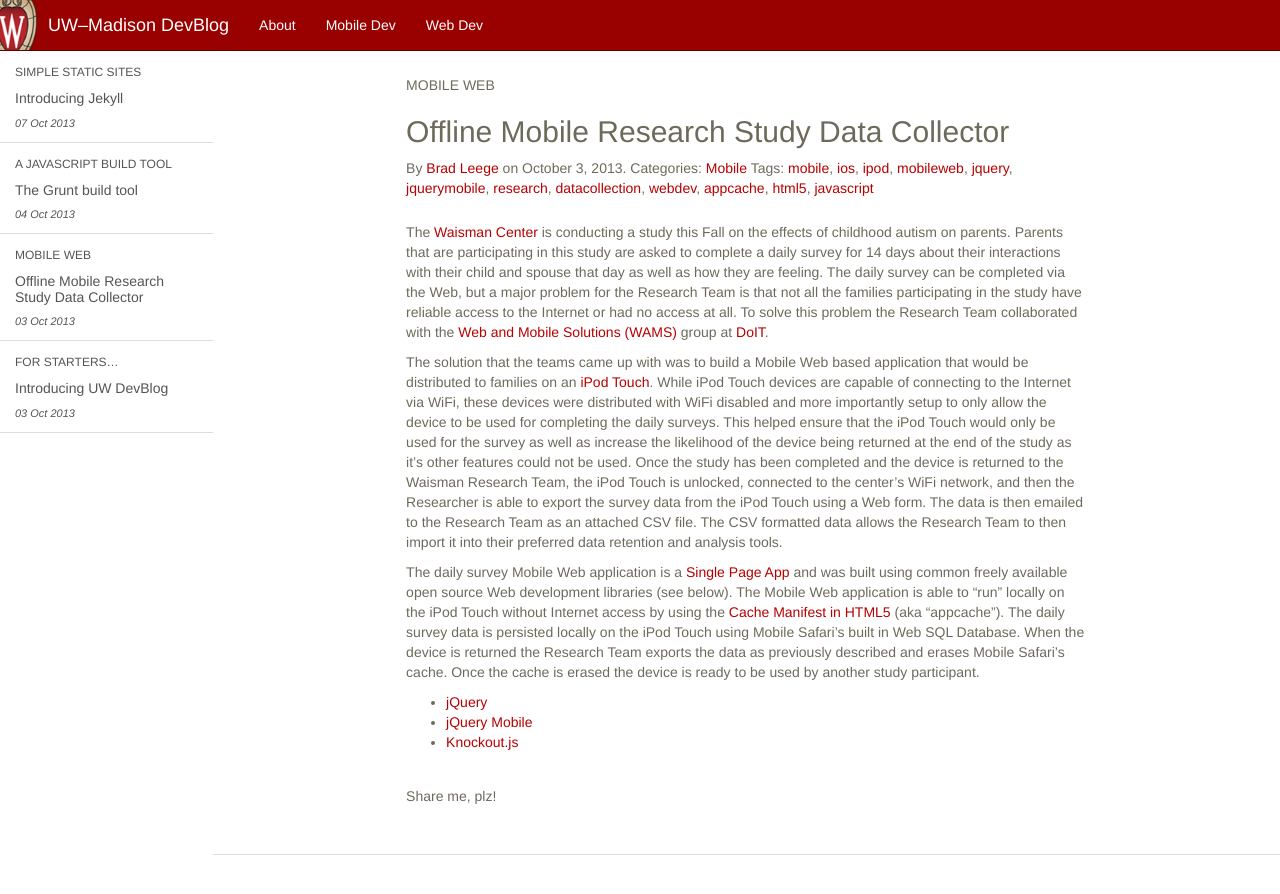
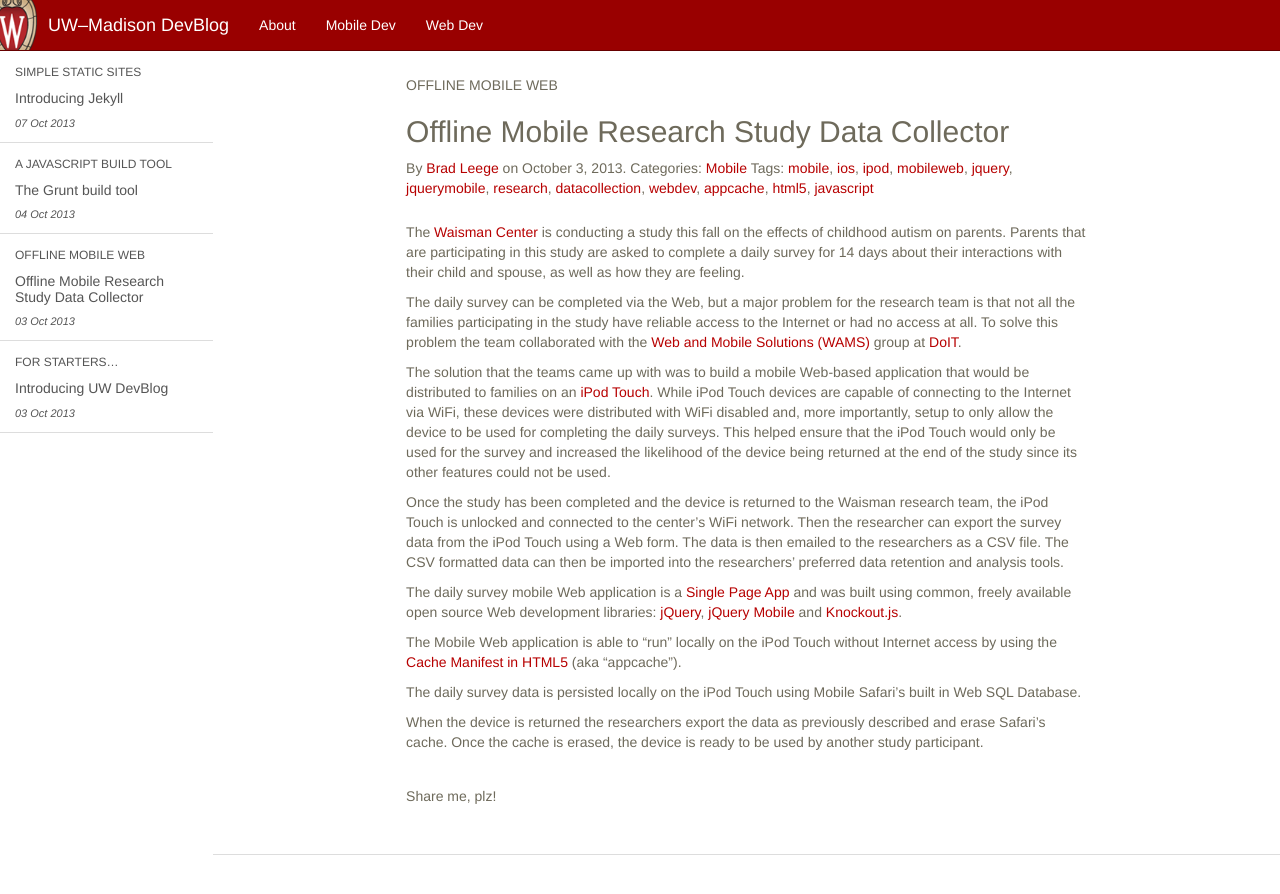
Before and after one commit to UWMadisonUcomm/devblog, a Jekyll site: the page built from _posts/2013-10-03-offline-mobile-data-collector.markdown, in a window 1280 px wide. Shown: the top 894 px of the page. Built offline with Jekyll 4.4.1, drawn with Linux system fonts in a browser that asks for light colours; Markdown is read by kramdown in place of the engine named in the settings.

Commit message:
Edit to Brad's Waisman post

```diff
--- a/_posts/2013-10-03-offline-mobile-data-collector.markdown
+++ b/_posts/2013-10-03-offline-mobile-data-collector.markdown
@@ -6,15 +6,21 @@
 author_url: https://twitter.com/bradleege
 categories: Mobile
 tags: mobile ios ipod mobileweb jquery jquerymobile research datacollection webdev appcache html5 javascript
-lede: "Mobile Web"
+lede: "Offline Mobile Web"
 ---
 
-The [Waisman Center](http://www.waisman.wisc.edu) is conducting a study this Fall on the effects of childhood autism on parents.  Parents that are participating in this study are asked to complete a daily survey for 14 days about their interactions with their child and spouse that day as well as how they are feeling.  The daily survey can be completed via the Web, but a major problem for the Research Team is that not all the families participating in the study have reliable access to the Internet or had no access at all.  To solve this problem the Research Team collaborated with the [Web and Mobile Solutions (WAMS)](https://www.doit.wisc.edu/about/departments/#adi) group at [DoIT](http://www.doit.wisc.edu).
+The [Waisman Center](http://www.waisman.wisc.edu) is conducting a study this fall on the effects of childhood autism on parents. Parents that are participating in this study are asked to complete a daily survey for 14 days about their interactions with their child and spouse, as well as how they are feeling.
 
-The solution that the teams came up with was to build a Mobile Web based application that would be distributed to families on an [iPod Touch](http://www.apple.com/ipod-touch/).  While iPod Touch devices are capable of connecting to the Internet via WiFi, these devices were distributed with WiFi disabled and more importantly setup to only allow the device to be used for completing the daily surveys.  This helped ensure that the iPod Touch would only be used for the survey as well as increase the likelihood of the device being returned at the end of the study as it's other features could not be used.  Once the study has been completed and the device is returned to the Waisman Research Team, the iPod Touch is unlocked, connected to the center's WiFi network, and then the Researcher is able to export the survey data from the iPod Touch using a Web form.  The data is then emailed to the Research Team as an attached CSV file.  The CSV formatted data allows the Research Team to then import it into their preferred data retention and analysis tools.
+The daily survey can be completed via the Web, but a major problem for the research team is that not all the families participating in the study have reliable access to the Internet or had no access at all.  To solve this problem the team collaborated with the [Web and Mobile Solutions (WAMS)](https://www.doit.wisc.edu/about/departments/#adi) group at [DoIT](http://www.doit.wisc.edu).
 
-The daily survey Mobile Web application is a [Single Page App](http://en.wikipedia.org/wiki/Single-page_application) and was built using common freely available open source Web development libraries (see below).  The Mobile Web application is able to "run" locally on the iPod Touch without Internet access by using the [Cache Manifest in HTML5](http://en.wikipedia.org/wiki/Cache_manifest_in_HTML5) (aka "appcache").  The daily survey data is persisted locally on the iPod Touch using Mobile Safari's built in Web SQL Database.  When the device is returned the Research Team exports the data as previously described and erases Mobile Safari's cache.  Once the cache is erased the device is ready to be used by another study participant.
+The solution that the teams came up with was to build a mobile Web-based application that would be distributed to families on an [iPod Touch](http://www.apple.com/ipod-touch/). While iPod Touch devices are capable of connecting to the Internet via WiFi, these devices were distributed with WiFi disabled and, more importantly, setup to only allow the device to be used for completing the daily surveys. This helped ensure that the iPod Touch would only be used for the survey and increased the likelihood of the device being returned at the end of the study since its other features could not be used.
 
-* [jQuery](http://jquery.com)
-* [jQuery Mobile](http://jquerymobile.com)
-* [Knockout.js](http://knockoutjs.com)
+Once the study has been completed and the device is returned to the Waisman research team, the iPod Touch is unlocked and connected to the center's WiFi network. Then the researcher can export the survey data from the iPod Touch using a Web form.  The data is then emailed to the researchers as a CSV file.  The CSV formatted data can then be imported into the researchers’ preferred data retention and analysis tools.
+
+The daily survey mobile Web application is a [Single Page App](http://en.wikipedia.org/wiki/Single-page_application) and was built using common, freely available open source Web development libraries: [jQuery](http://jquery.com), [jQuery Mobile](http://jquerymobile.com) and [Knockout.js](http://knockoutjs.com).
+
+The Mobile Web application is able to "run" locally on the iPod Touch without Internet access by using the [Cache Manifest in HTML5](http://en.wikipedia.org/wiki/Cache_manifest_in_HTML5) (aka "appcache").
+
+The daily survey data is persisted locally on the iPod Touch using Mobile Safari's built in Web SQL Database.
+
+When the device is returned the researchers export the data as previously described and erase Safari's cache.  Once the cache is erased, the device is ready to be used by another study participant.
--- a/_posts/2013-10-3-introducing-uw-devblog.markdown
+++ b/_posts/2013-10-3-introducing-uw-devblog.markdown
@@ -6,7 +6,7 @@
 ---
 Welcome to _UW DevBlog_, a space for sharing best practices, ideas and tools with the UW–Madison campus developer community.
 
-Initially, this will be a platform for University Communications and DoIT’s mobile development group to talk a little bit about the work we’re doing and how we do it.
+Initially, this will be a platform for University Communications and DoIT’s [Web and Mobile Solutions group](https://www.doit.wisc.edu/about/departments/#adi) to talk a little bit about the work we’re doing and how we do it.
 
 This is an exciting time to be a developer, with so many new ideas and tools to explore all the time. As we move about campus, we often find other developers doing interesting, innovative things that we wish we had known about earlier. There’s lots to learn, and we can all learn from each other.
 
```
